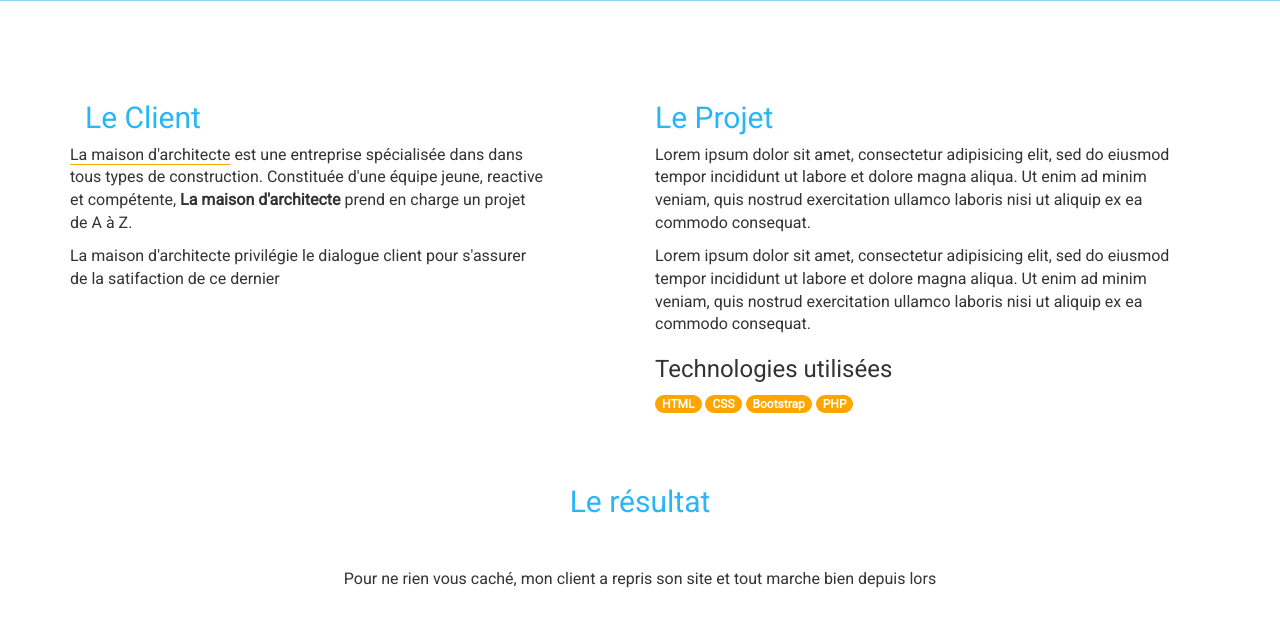
After one commit to Bam92/personnal_web_site, a PHP site: page /templates/cv-jean.php in a window 1280 px wide. The commit adds this page. Shown: the part 682-1320 px from the top of the page. Run offline with PHP 8.4, Linux system fonts and the light colour scheme; some libraries are stand-ins or nearby versions.

Commit message:
cv-jean added and about.php jumbotron dimplified

```diff
--- /dev/null
+++ b/templates/cv-jean.php
@@ -0,0 +1,85 @@
+<!DOCTYPE html>
+<html lang="fr">
+
+<head>
+    <?php include ("../includes/head-import.php"); ?>
+
+    <title>Abel Lifaefi Mbula | Portfolio: Architecte</title>
+
+
+</head>
+
+<body>
+    <?php include ("../includes/menus-other.php"); ?>
+    <header class="jumbotron" style="padding-top: 100px;" id="architect-bg">
+        <div class="container">
+            <div class="row row-header">
+                <div class="col-md-4">
+                    <h1>La maison d'architecte</h1>
+                    <ul style="font-style: italic; display: inline-block;">
+                        <li><span aria-hidden="true">#</span>intégration</li>
+                        <li><span aria-hidden="true">#</span>développement</li>
+
+                    </ul>
+                    <p style="text-align: center;"> Site vitrine pour une jeune entreprise spécialisée dans les bâtiments. Il se veut responsive et one page</p>
+                    <p class="text-center"><a href="#" class="more"><button class="myButton">Voir le site</button></a></p>
+                </div>
+                <div class="col-md-8"><img src="../img/project/confusion.PNG" width="100%"></div>
+            </div>
+        </div>
+    </header>
+
+    <div class="container-fluid project-item" id="bg-confusion"><!-- use class project-item to fix padding-->
+        <section class="row section">
+            <div class="container">
+                <div class="col-xs-12 col-md-5">
+                    <div class="row">
+                        <div class="col-md-6"><h2>Le Client</h2></div>
+                        <!--<div class="col-md-offset-1 col-md-5"><img src="../img/project/logo-confusion.png" alt="logo" /></div>-->
+                    </div>
+                    <div class="row">
+                        <p><a href="#">La maison d'architecte</a> est une entreprise spécialisée dans dans tous types de construction. Constituée d'une équipe jeune, reactive et compétente, <strong>La maison d'architecte</strong>   prend en charge un projet de A à Z. </p>
+                        <p>La maison d'architecte privilégie le dialogue client pour s'assurer de la satifaction de ce dernier </p>
+                    </div>
+                </div>
+                <div class="col-md-offset-1 col-xs-12 col-md-6">
+                    <h2>Le Projet</h2>
+                    <p>Lorem ipsum dolor sit amet, consectetur adipisicing elit, sed do eiusmod tempor incididunt ut labore et dolore magna aliqua.
+
+      Ut enim ad minim veniam, quis nostrud exercitation ullamco laboris nisi ut aliquip ex ea commodo consequat. </p>
+                        <p>Lorem ipsum dolor sit amet, consectetur adipisicing elit, sed do eiusmod tempor incididunt ut labore et dolore magna aliqua.
+
+      Ut enim ad minim veniam, quis nostrud exercitation ullamco laboris nisi ut aliquip ex ea commodo consequat. </p>
+                    <h3>Technologies utilisées</h3>
+                    <span class="badge">HTML</span>
+                    <span class="badge">CSS</span>
+                    <span class="badge">Bootstrap</span>
+                    <span class="badge">PHP</span>
+                </div>
+            </div>
+        </section>
+    </div>
+
+    <!-- Result
+    ========================================================-->
+    <div class="container-fluid project-item"><!-- use class project-item to fix padding-->
+        <section class="row section">
+            <div class="container">
+               <h2 class="text-center">Le résultat</h2>
+                <div class="row">
+				<div class="col-xs-12 text-center section-intro">
+                    <p>Pour ne rien vous caché, mon client a repris son site et tout marche bien depuis lors</p>
+                </div>
+			</div>
+                <div class="row">
+                    <div class="col-md-offset-1"><img src="../img/project/confusion.PNG" alt="confusion"></div><!-- put an img showing what i did (desktop, tablette, mobi)-->
+                </div>
+            </div>
+        </section>
+    </div>
+    <?php include ("../includes/project-footer.php"); ?>
+<?php include ("../includes/footer.php"); ?>
+
+</body>
+
+</html>
```
Also changed, not shown: templates/about.php (+6 -9 lines), templates/project.php (+14 -1 lines).
